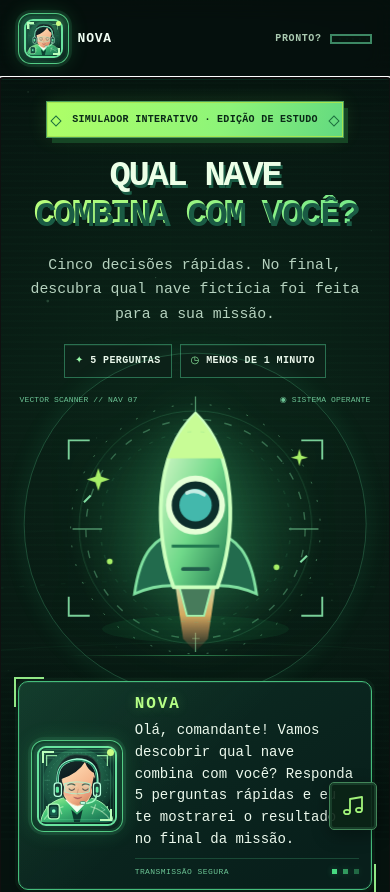
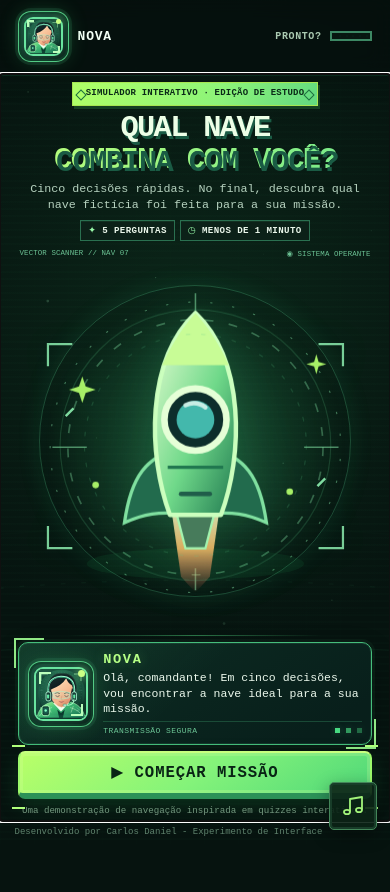
Before and after one commit to carlosdaniel003/funil-de-vendas-interativo, a React (Vite) app: page / in a window 390 px wide. Shown: the top 892 px of the page. After the commit the page ends 844 px from the top, so only its background shows below. Built offline with nearby package versions, Linux system fonts and the light colour scheme.

Commit message:
fix: compacta abertura mobile para caber no viewport sem rolagem

```diff
--- a/src/App.tsx
+++ b/src/App.tsx
@@ -52,7 +52,7 @@ export function App() {
   };
 
   return (
-    <div className="app-shell">
+    <div className={'app-shell' + (view === 'home' ? ' app-shell--home' : '')}>
       <ArcadeBackdrop />
       <SiteHeader progress={progress} />
       <main className="main-content" ref={mainRef} tabIndex={-1}>
--- a/src/main.tsx
+++ b/src/main.tsx
@@ -6,6 +6,7 @@ import { SoundProvider } from './features/audio/SoundProvider';
 import './styles/global.css';
 import './styles/responsive.css';
 import './styles/arcade.css';
+import './styles/home-viewport.css';
 
 const rootElement = document.getElementById('root');
 
--- a/src/screens/HomeScreen.tsx
+++ b/src/screens/HomeScreen.tsx
@@ -36,8 +36,7 @@ export function HomeScreen({ onStart }: HomeScreenProps) {
             <span aria-hidden="true">CANAL 01 // ONLINE</span>
           </div>
           <p>
-            Olá, comandante! Vamos descobrir qual nave combina com você?
-            Responda 5 perguntas rápidas e eu te mostrarei o resultado no final da missão.
+            Olá, comandante! Em cinco decisões, vou encontrar a nave ideal para a sua missão.
           </p>
           <div className="nova-intro__transmission" aria-hidden="true">
             <span>TRANSMISSÃO SEGURA</span>
--- /dev/null
+++ b/src/styles/home-viewport.css
@@ -0,0 +1,211 @@
+/* Inicio mobile em uma unica tela — apenas quando a home esta ativa.
+ * Usa o viewport dinamico (a area realmente visivel, descontando as barras).
+ * Em alturas impossiveis ou com ampliacao de texto, permite rolar em vez de cortar.
+ */
+@media (max-width: 600px) and (orientation: portrait) {
+  .app-shell--home {
+    height: 100vh; /* fallback */
+    height: 100svh;
+    height: 100dvh;
+    min-height: 0;
+  }
+
+  .app-shell--home .site-header,
+  .app-shell--home .site-footer {
+    flex-shrink: 0;
+  }
+
+  .app-shell--home .header-inner {
+    padding-block: clamp(6px, 1.3dvh, 11px);
+  }
+
+  .app-shell--home .nova-portrait--header {
+    width: clamp(40px, 6.9dvh, 51px);
+  }
+
+  .app-shell--home .main-content {
+    flex: 1 1 0;
+    min-height: 0;
+    align-items: stretch;
+  }
+
+  .app-shell--home .home-screen {
+    display: grid;
+    grid-template-columns: minmax(0, 1fr);
+    grid-template-rows: auto auto auto auto minmax(62px, 1fr) auto auto auto;
+    gap: clamp(3px, .7dvh, 8px);
+    align-content: stretch;
+    min-height: 0;
+    height: 100%;
+    width: min(100%, 500px);
+    padding: clamp(5px, 1dvh, 10px) var(--mobile-gutter) clamp(3px, .6dvh, 7px);
+    margin-inline: auto;
+  }
+
+  .app-shell--home .home-screen .eyebrow {
+    justify-self: center;
+    margin: 0;
+    padding: 5px 13px;
+    font-size: clamp(8px, 2.3vw, 10px);
+    line-height: 1.3;
+    letter-spacing: .025em;
+    box-shadow: 2px 3px 0 rgba(26, 80, 42, .7);
+  }
+
+  .app-shell--home .home-screen .hero-title {
+    margin: 0;
+    font-size: clamp(21px, 7.8vw, 33px);
+    line-height: 1.06;
+    letter-spacing: -.055em;
+    text-wrap: balance;
+  }
+
+  .app-shell--home .home-screen .hero-description {
+    margin: 0 auto;
+    max-width: 440px;
+    font-size: clamp(11px, 3vw, 14px);
+    line-height: 1.35;
+  }
+
+  .app-shell--home .home-screen .hero-tags {
+    justify-self: center;
+    margin: 0;
+    gap: 5px;
+  }
+
+  .app-shell--home .home-screen .hero-tags span {
+    padding: 4px 7px;
+    font-size: clamp(9px, 2.35vw, 11px);
+    line-height: 1.2;
+  }
+
+  /* O foguete se adapta ao espaco livre; nunca reserva os antigos 260px. */
+  .app-shell--home .home-screen .rocket-stage {
+    display: flex;
+    align-items: center;
+    justify-content: center;
+    position: relative;
+    width: 100%;
+    max-width: 440px;
+    height: 100%;
+    min-height: 0;
+    margin: 0 auto;
+  }
+
+  .app-shell--home .home-screen .rocket-illustration {
+    display: block;
+    width: auto;
+    max-width: 100%;
+    height: 100%;
+    max-height: 100%;
+    object-fit: contain;
+    flex: none;
+  }
+
+  .app-shell--home .home-screen .rocket-stage::before {
+    width: auto;
+    height: min(96%, 310px);
+    aspect-ratio: 1;
+  }
+
+  .app-shell--home .home-screen .rocket-stage::after {
+    bottom: 0;
+  }
+
+  .app-shell--home .home-screen .rocket-hud-caption {
+    top: 2px;
+    font-size: clamp(7px, 1.9vw, 9px);
+  }
+
+  .app-shell--home .home-screen .nova-intro {
+    grid-template-columns: clamp(58px, 17vw, 82px) minmax(0, 1fr);
+    justify-items: stretch;
+    gap: clamp(8px, 2.4vw, 14px);
+    padding: clamp(9px, 1.8vw, 12px);
+    margin: 0;
+  }
+
+  .app-shell--home .home-screen .nova-portrait--intro {
+    width: 100%;
+    max-width: 82px;
+  }
+
+  .app-shell--home .home-screen .nova-intro__heading {
+    margin-bottom: 3px;
+    gap: 4px;
+  }
+
+  .app-shell--home .home-screen .nova-intro__heading strong {
+    font-size: clamp(13px, 3.5vw, 16px);
+  }
+
+  .app-shell--home .home-screen .nova-intro__message p {
+    font-size: clamp(11px, 2.95vw, 13px);
+    line-height: 1.34;
+  }
+
+  .app-shell--home .home-screen .nova-intro__transmission {
+    margin-top: 5px;
+    padding-top: 4px;
+    font-size: 8px;
+  }
+
+  .app-shell--home .home-screen .home-launch {
+    margin: 0;
+  }
+
+  .app-shell--home .home-screen .primary-button {
+    min-height: 48px;
+    padding: 10px 12px;
+    font-size: clamp(15px, 4vw, 19px);
+    line-height: 1.2;
+  }
+
+  .app-shell--home .home-screen .support-text {
+    margin: 0;
+    font-size: clamp(9px, 2.35vw, 11px);
+    line-height: 1.2;
+  }
+
+  .app-shell--home .site-footer {
+    padding: 6px 67px 6px 14px;
+    padding-bottom: max(6px, env(safe-area-inset-bottom, 0px));
+    font-size: 9px;
+    line-height: 1.2;
+  }
+}
+
+/* Celulares com menos altura: preservar acao principal e retirar enfeites
+ * secundarios, sem esconder o titulo, o retrato ou o botao. */
+@media (max-width: 600px) and (orientation: portrait) and (max-height: 700px) {
+  .app-shell--home .home-screen {
+    gap: clamp(2px, .45dvh, 5px);
+    grid-template-rows: auto auto auto auto minmax(50px, 1fr) auto auto auto;
+  }
+
+  .app-shell--home .home-screen .hero-title { font-size: clamp(21px, 7.2vw, 31px); }
+  .app-shell--home .home-screen .eyebrow { padding-block: 4px; }
+  .app-shell--home .home-screen .nova-intro__transmission { display: none; }
+  .app-shell--home .home-screen .nova-intro { padding: 8px 10px; }
+  .app-shell--home .home-screen .nova-portrait--intro { max-width: 65px; }
+  .app-shell--home .home-screen .primary-button { padding-block: 8px; }
+}
+
+@media (max-width: 600px) and (orientation: portrait) and (max-height: 590px) {
+  .app-shell--home .home-screen { grid-template-rows: auto auto auto auto minmax(43px, 1fr) auto auto; }
+  .app-shell--home .home-screen .support-text { display: none; }
+  .app-shell--home .home-screen .hero-description { font-size: 11px; }
+  .app-shell--home .home-screen .rocket-hud-caption { display: none; }
+  .app-shell--home .site-footer { padding-block: 4px; }
+}
+
+/* Na faixa excepcionalmente estreita, a foto e a fala continuam lado a lado. */
+@media (max-width: 300px) and (orientation: portrait) {
+  .app-shell--home .home-screen .nova-intro {
+    grid-template-columns: 51px minmax(0, 1fr);
+    justify-items: stretch;
+  }
+  .app-shell--home .home-screen .nova-portrait--intro { max-width: 51px; }
+  .app-shell--home .home-screen .nova-intro__message { text-align: left; }
+  .app-shell--home .home-screen .nova-intro__transmission { justify-content: flex-start; }
+}
```
Also changed, not shown: 1 other file (tests, documents, lock files or other folders).
